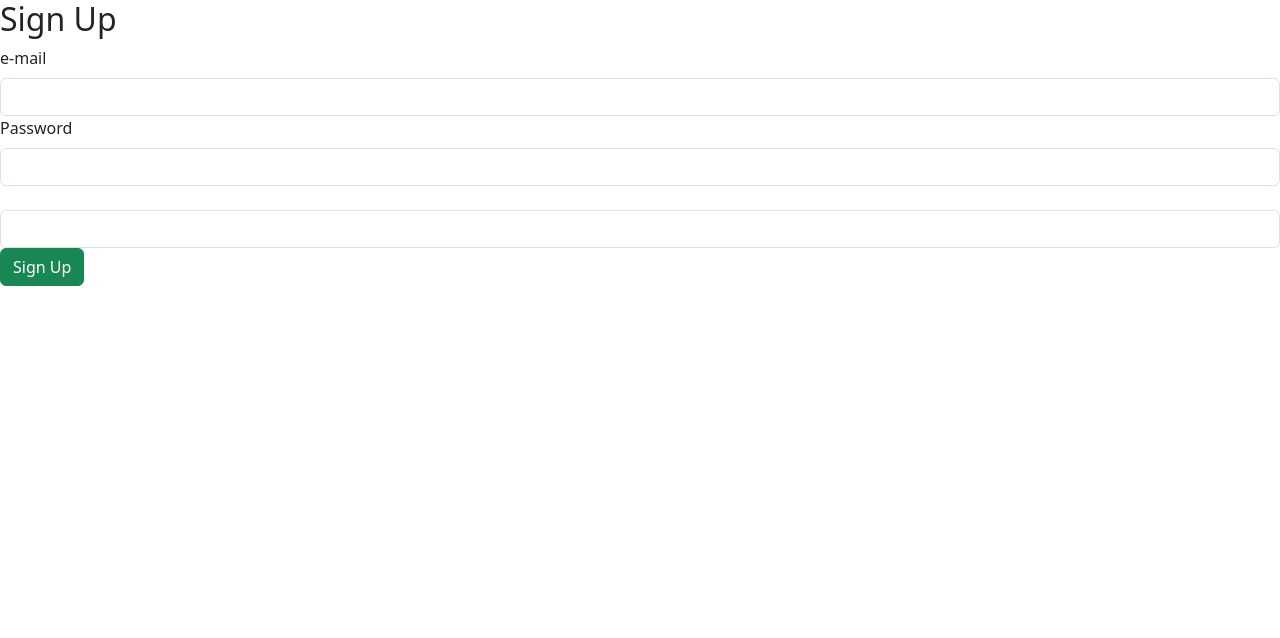
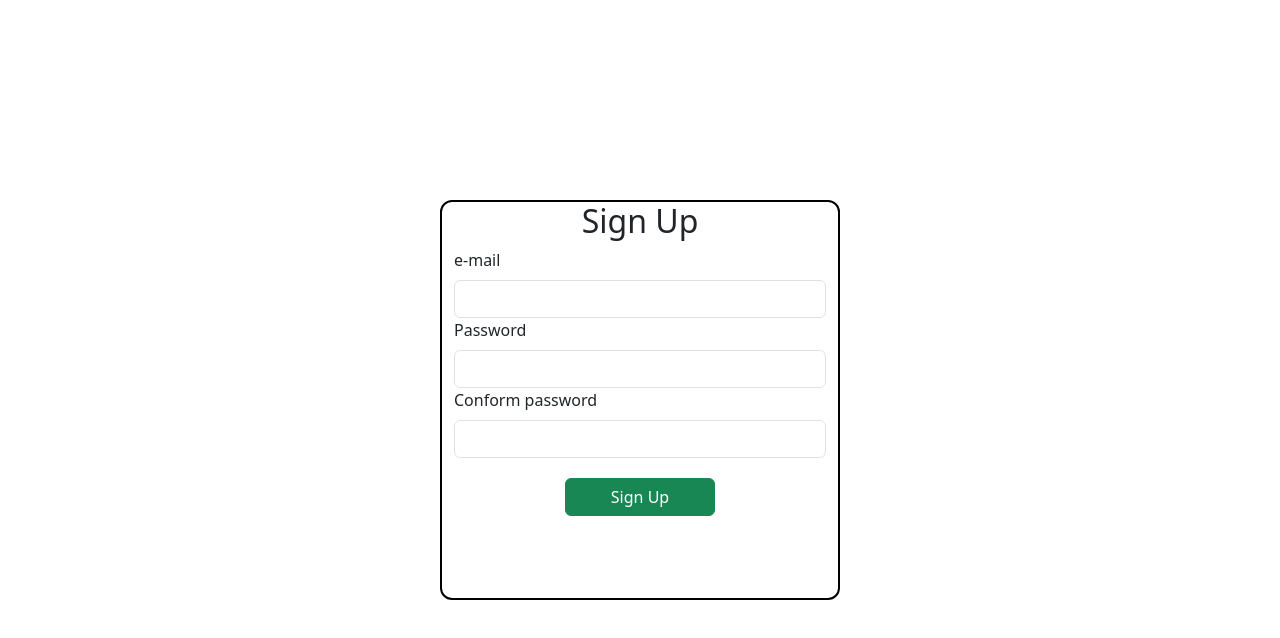
Before and after one commit to NikoTrif/Plank, a React (Create React App) app in the folder webapp/: page /signup in a window 1280 px wide. Shown: the top 638 px of the page. Built offline with nearby package versions, Linux system fonts and the light colour scheme.

Commit message:
TD2a - CSS Interface - kostur zavrsen

```diff
--- a/webapp/src/components/Signup.tsx
+++ b/webapp/src/components/Signup.tsx
@@ -1,16 +1,17 @@
 import "bootstrap/dist/css/bootstrap.min.css"; // Bootstrap CSS
 import "bootstrap/dist/js/bootstrap.bundle.min"; // Bootstrap Bundle JS
+import '../styles/signup/signup.scss';
 
 function SignUp() {
     return (
-        <div>
+        <div className="container signup">
             <h2>Sign Up</h2>
             <form className="form" action="submit">
                 <label className="form-label" htmlFor="email">e-mail</label>
                 <input className="form-control" type="email" name="email" id="email" />
                 <label className="form-label" htmlFor="password">Password</label>
                 <input className="form-control" type="password" name="password" id="password" />
-                <label className="form-label" htmlFor="conform-password"></label>
+                <label className="form-label" htmlFor="conform-password">Conform password</label>
                 <input className="form-control" type="password" name="conform-password" id="conform-password" />
                 <button className="btn btn-success" type="submit">Sign Up</button>
             </form>
--- /dev/null
+++ b/webapp/src/styles/signup/signup.scss
@@ -0,0 +1,23 @@
+.signup{
+    width: 400px;
+    height: 400px;
+    position: fixed;
+    left: 50%;
+    top: 50%;
+    transform: translate(-50%, -50%);
+    -webkit-transform: translate(-50%, -50%);
+    border: 2px solid black;
+    border-radius: 3%;
+    h2{
+        text-align: center;
+    }
+    button{
+        display: block;
+        position: relative;
+        margin-top: 20px;
+        width: 150px;
+        left: 50%;
+        transform: translate(-50%);
+        -webkit-transform: translate(-50%);
+    }
+}
```
